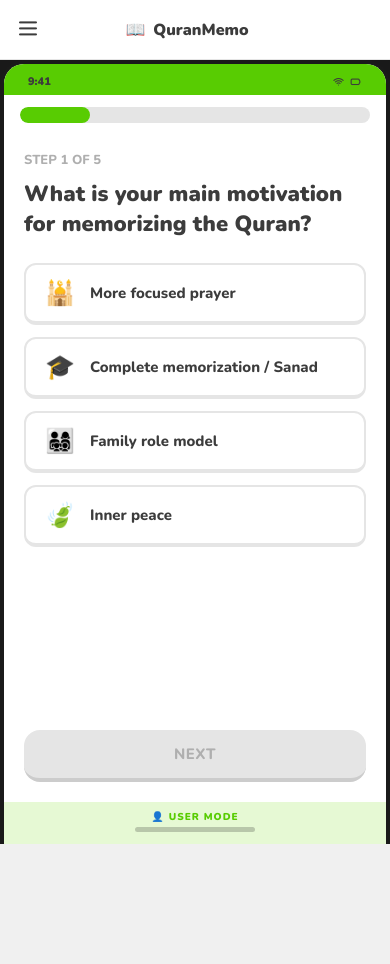
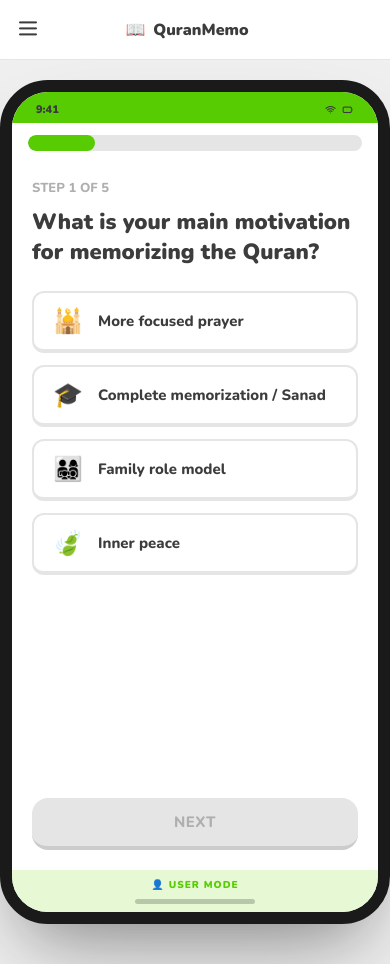
Before and after one commit to uwangraph/quranmemo-mockup, a SvelteKit app: page / in a window 390 px wide. Before the commit the page ends 844 px from the top, so only its background shows below. Built offline with nearby package versions, Linux system fonts and the light colour scheme.

Commit message:
Disable mobile full-screen overrides to ensure strict 390x844px mockup consistency across all devices

```diff
--- a/src/app.css
+++ b/src/app.css
@@ -89,6 +89,8 @@ body {
   width: 100%;
   background: #fff;
   position: relative;
+  min-height: 0; /* Crucial for flex child scrolling */
+  overflow: hidden; /* Ensure content doesn't break out */
 }
 
 .card-premium {
--- a/src/routes/+layout.svelte
+++ b/src/routes/+layout.svelte
@@ -392,24 +392,11 @@
 		}
 		.main-container {
 			margin-left: 0 !important;
-			padding: 60px 0 0 !important;
-			display: block !important;
+			padding: 80px 20px 40px !important; /* Space for mobile topbar */
+			display: flex !important;
+			justify-content: center !important;
+			align-items: flex-start !important;
 			min-height: 100vh !important;
-			background: #1a1a1a !important; /* Black background to show the 'phone' */
-		}
-		.phone {
-			width: 100% !important;
-			max-width: 100% !important;
-			height: calc(100vh - 60px) !important;
-			border-radius: 24px 24px 0 0 !important; /* Rounded top for phone look */
-			border-width: 4px 4px 0 4px !important;
-			border-style: solid !important;
-			border-color: #1a1a1a !important;
-			margin: 0 !important;
-		}
-		.phone::after {
-			display: block !important; /* Show home indicator on mobile */
-			bottom: 12px !important;
 		}
 		.sidebar-toggle-btn {
 			display: none !important;
```
